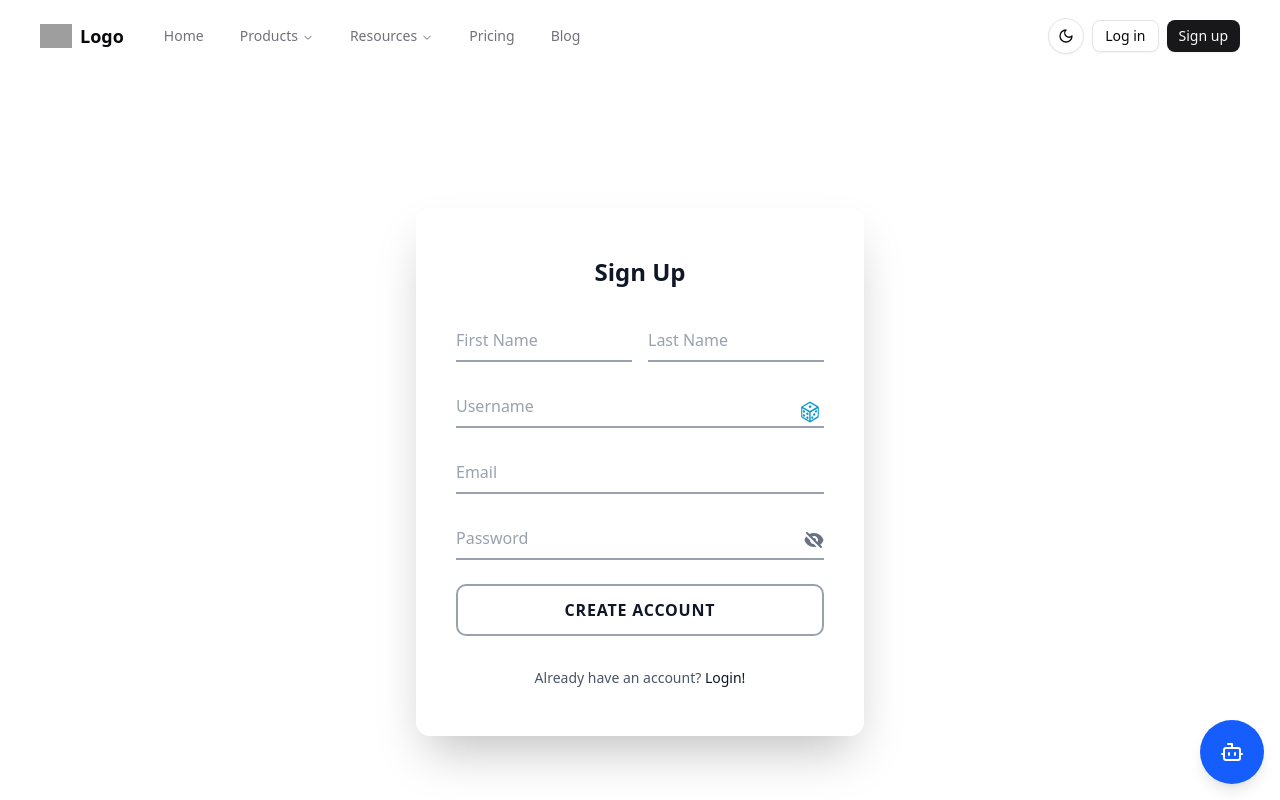
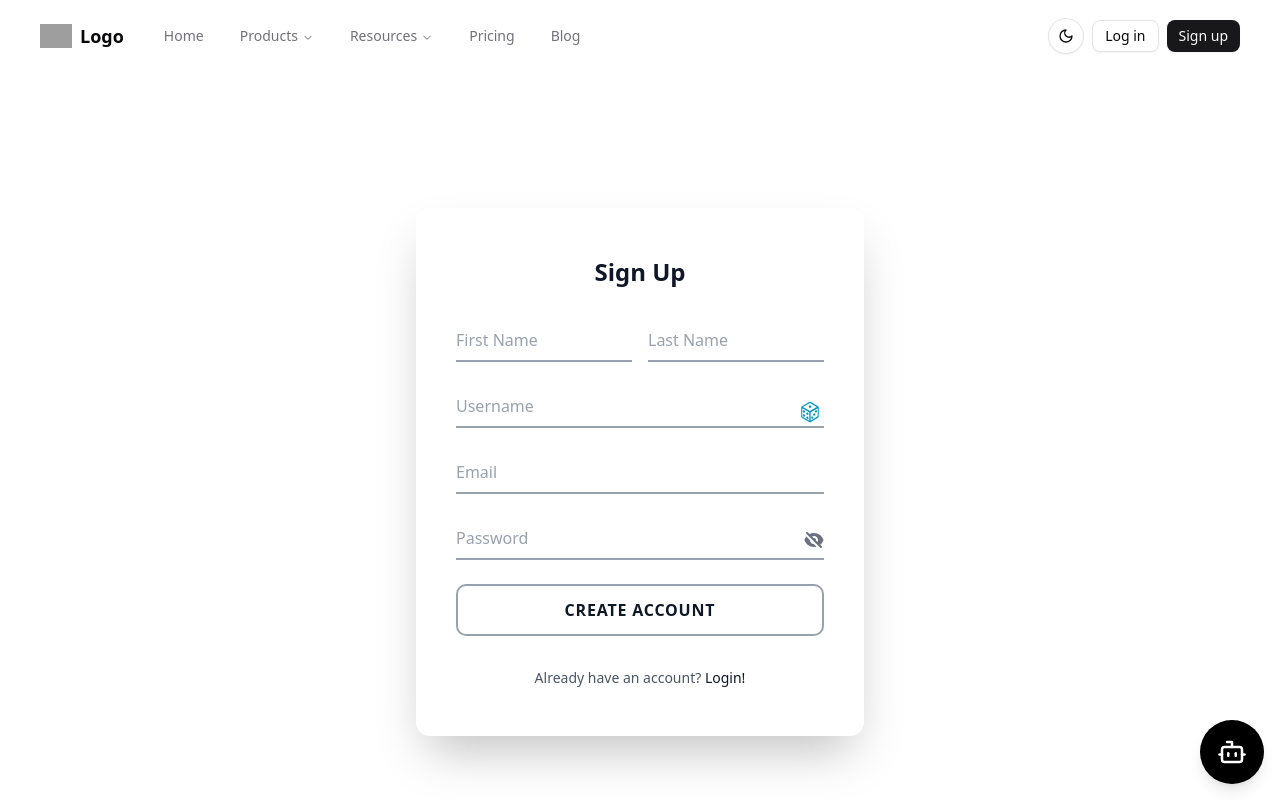
Before and after one commit to satyasootar/Template, a React (Vite) app: page / in a window 1280 px wide. Shown: the top 800 px of the page. Built offline with nearby package versions, Linux system fonts and the light colour scheme; grey boxes are pictures that could not be loaded.

Commit message:
Refactor ChatBot and Navbar components for improved structure and styling

```diff
--- a/src/App.jsx
+++ b/src/App.jsx
@@ -7,8 +7,8 @@ import SignupForm from "./components/SignUp"
 const App = () => {
   return (
     <div className="px-10" >
+      <ChatBot />
       <Navbar />
-      <ChatBot />
       <SignupForm />
       <Footer1 />
 
--- a/src/components/ChatBot.jsx
+++ b/src/components/ChatBot.jsx
@@ -117,8 +117,7 @@ function ChatWindow({ onClose }) {
                         key={index}
                         className={`flex ${message.isBot ? 'justify-start' : 'justify-end'} mb-4`}
                     >
-                <div className={`max-w-[80%] rounded-lg p-3 ${
-                    message.isBot
+                        <div className={`max-w-[80%] rounded-lg p-3 ${message.isBot
                             ? 'bg-gray-100 dark:bg-gray-700 text-gray-800 dark:text-gray-100'
                             : 'bg-blue-600 dark:bg-blue-800 text-white'
                             }`}>
@@ -192,9 +191,9 @@ function ChatWidget() {
             {!isOpen && (
                 <button
                     onClick={openChat}
-                    className="fixed bottom-4 right-4 bg-blue-600 text-white w-16 h-16 rounded-full flex items-center justify-center shadow-lg"
+                    className="fixed bottom-4 right-4 dark:bg-white bg-black text-white w-16 h-16 rounded-full flex items-center justify-center shadow-lg"
                 >
-                    <Bot size={24} />
+                    <Bot className='text-white dark:text-black' size={30} />
                 </button>
             )}
         </>
--- a/src/components/Navbar.jsx
+++ b/src/components/Navbar.jsx
@@ -295,7 +295,7 @@ const Navbar = ({
                     <Menu className="size-4 dark:text-white" />
                   </Button>
                 </SheetTrigger>
-                <SheetContent className="overflow-y-auto dark:bg-gray-900 dark:border-gray-800">
+                <SheetContent className="overflow-y-auto dark:bg-black dark:border-gray-800">
                   <SheetHeader>
                     <SheetTitle className="dark:text-white">
                       <a href={logo.url} className="flex items-center gap-2">
```
Lines whose indentation alone changed are shown as unchanged.
